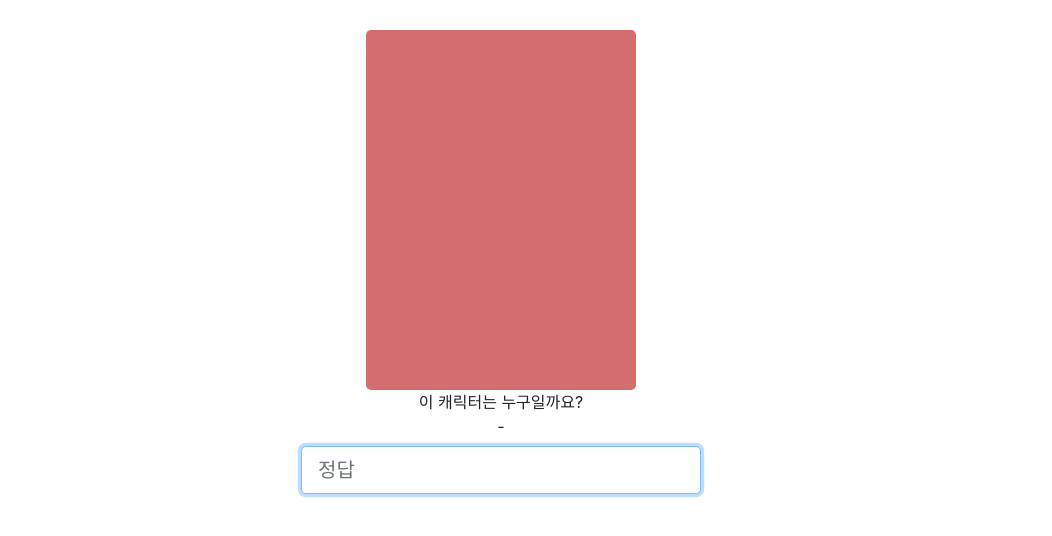
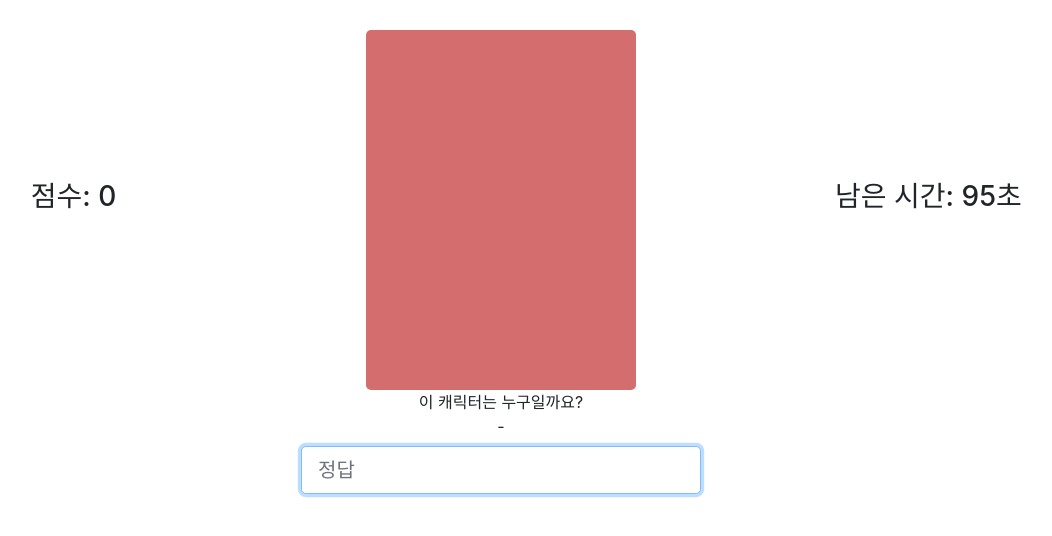
Before and after one commit to coffeetea99/priconne-color, a React (Create React App) app in the folder frontend/: page /main in a window 1280 px wide. Shown: the top 536 px of the page, without its empty margins (139-1191 px from the left). Built offline with nearby package versions, Linux system fonts and the light colour scheme.

Commit message:
add result page

```diff
--- a/frontend/src/App.js
+++ b/frontend/src/App.js
@@ -2,6 +2,7 @@ import React from 'react';
 import { BrowserRouter, Route, Redirect, Switch } from 'react-router-dom';
 import IndexPage from './pages/IndexPage/IndexPage';
 import MainPage from './pages/MainPage/MainPage';
+import ResultPage from './pages/ResultPage/ResultPage';
 import RankingPage from './pages/RankingPage/RankingPage';
 import './App.css';
 
@@ -11,6 +12,7 @@ function App() {
     <Switch>
       <Route path="/index" exact component={IndexPage}/>
       <Route path="/main" exact component={MainPage}/>
+      <Route path="/result" exact component={ResultPage}/>
       <Route path="/ranking" exact component={RankingPage}/>
       <Redirect exact from="" to="/index"/>
     </Switch>
--- a/frontend/src/db/character.json
+++ b/frontend/src/db/character.json
@@ -271,7 +271,7 @@
 	},
 	{
 		"name": "아리사",
-		"color": "#e5a8a3",
+		"color": "#ffd6b3",
 		"guild": "???"
 	}
 ]
--- /dev/null
+++ b/frontend/src/db/ranking.json
@@ -0,0 +1,10 @@
+[
+    {
+        "name": "AAA",
+        "score": 10
+    },
+    {
+        "name": "BBB",
+        "score": 9
+    }
+]
--- a/frontend/src/pages/MainPage/MainPage.css
+++ b/frontend/src/pages/MainPage/MainPage.css
@@ -1,12 +1,15 @@
-.question
-{
+.question {
     position: static;
     margin: auto;
     margin-top: 30px;
     border-radius: 5px;
 }
 
-.form-group{
+.form-group {
     width: 400px;
     margin: auto;
 }
+
+#score, #time-left{
+    margin-top: 180px;
+}
--- a/frontend/src/pages/MainPage/MainPage.js
+++ b/frontend/src/pages/MainPage/MainPage.js
@@ -1,12 +1,19 @@
 import React, { useState, useEffect } from 'react';
+import { useHistory } from 'react-router';
 
 import Form from 'react-bootstrap/Form';
+import Container from 'react-bootstrap/Container'
+import Row from 'react-bootstrap/Row'
+import Col from 'react-bootstrap/Col'
 
 import './MainPage.css';
-import database from '../../db/character.json';
+import characterDB from '../../db/character.json';
+
 
 const MainPage = () => {
-  const data = database;
+  const history = useHistory();
+
+  const data = characterDB;
   const length = data.length;
 
   const [score, setScore] = useState(0);                                      //현재 점수
@@ -16,6 +23,7 @@ const MainPage = () => {
   const [description, setDescription] = useState("이 캐릭터는 누구일까요?");    //현재 상태(첫째 줄)
   const [hint, setHint] = useState("-");                                      //힌트 메시지(둘째 줄)
   const [answer, setAnswer] = useState("");                                   //유저가 입력한 정답
+  const [time, setTime] = useState(100);                                      //남은 시간(초)
 
   function shuffle(){
     var i = Math.floor(Math.random() * length);
@@ -25,9 +33,22 @@ const MainPage = () => {
     //console.log(data[i].name, data[i].color);
   }
 
+  useEffect(()=>{
+    shuffle();
+  }, []);
+
   useEffect(() => {
-    shuffle();
-  }, [])
+    const interval = setInterval(()=>{
+      setTime(time => time-1);
+      if ( time === 0 ) {
+        history.push({
+          pathname: '/result',
+          state: { score: score }
+        })
+      }
+    }, 1000);
+    return () => clearInterval(interval);
+  }, [time, score]);
 
   const similar = (answer) => {
     const find = data.find(character => character.name === answer);
@@ -56,6 +77,8 @@ const MainPage = () => {
     }
   }
 
+
+
   const handleSubmit = event => {
     event.preventDefault();
     if (answer === curName || (answer === "아카리" && curName === "요리") || (answer === "요리" && curName === "아카리")) {
@@ -78,17 +101,30 @@ const MainPage = () => {
   }
 
   return (
-    <div>
-      <div className="question" style={{ width: "270px", height: "360px", backgroundColor: curColor, }}>
-        <h1 className="counter"></h1>
-      </div>
+    <>
+      <Container>
+        <Row>
+          <Col>
+            <h3 id="score">점수: {score}</h3>
+          </Col>
+          <Col md="6">
+            <div className="question" style={{ width: "270px", height: "360px", backgroundColor: curColor, }}>
+              {/*<h1 className="counter">countdown</h1>*/}
+            </div>
+          </Col>
+          <Col>
+          <h3 id="time-left">남은 시간: {time}초</h3>
+          </Col>
+        </Row>
+      </Container>
+
       <Form onSubmit={handleSubmit}>
-        <Form.Group controlId="answer">
+        <Form.Group>
           <Form.Label>{description}<br/>{hint}</Form.Label>
-          <Form.Control size="lg" type="string" placeholder="정답" value={answer} onChange={(event)=>setAnswer(event.target.value)} autoFocus={true}/>
+          <Form.Control id="answer" size="lg" type="string" placeholder="정답" value={answer} onChange={(event)=>setAnswer(event.target.value)} autoFocus={true}/>
         </Form.Group>
       </Form>
-    </div>
+    </>
   )
 }
 
--- /dev/null
+++ b/frontend/src/pages/ResultPage/ResultPage.js
@@ -0,0 +1,24 @@
+import React, { useState, useEffect } from 'react';
+import { useHistory } from 'react-router';
+
+import rankingDB from '../../db/ranking.json';
+import kokoro from './kokoro.png';
+
+const ResultPage = (props) => {
+  const history = useHistory();
+
+  return (
+    props.location.state === undefined ?
+    <>
+      <h1>잘못된 접근입니다.</h1>
+      <img src={kokoro} />
+    </>
+    :
+    <>
+      <h1>result: {props.location.state.score}</h1>
+      <button onClick={()=>history.push('index')}>return to main page</button>
+    </>
+  )
+}
+
+export default ResultPage;
```
Also changed, not shown: frontend/src/pages/ResultPage/kokoro.png (added).
